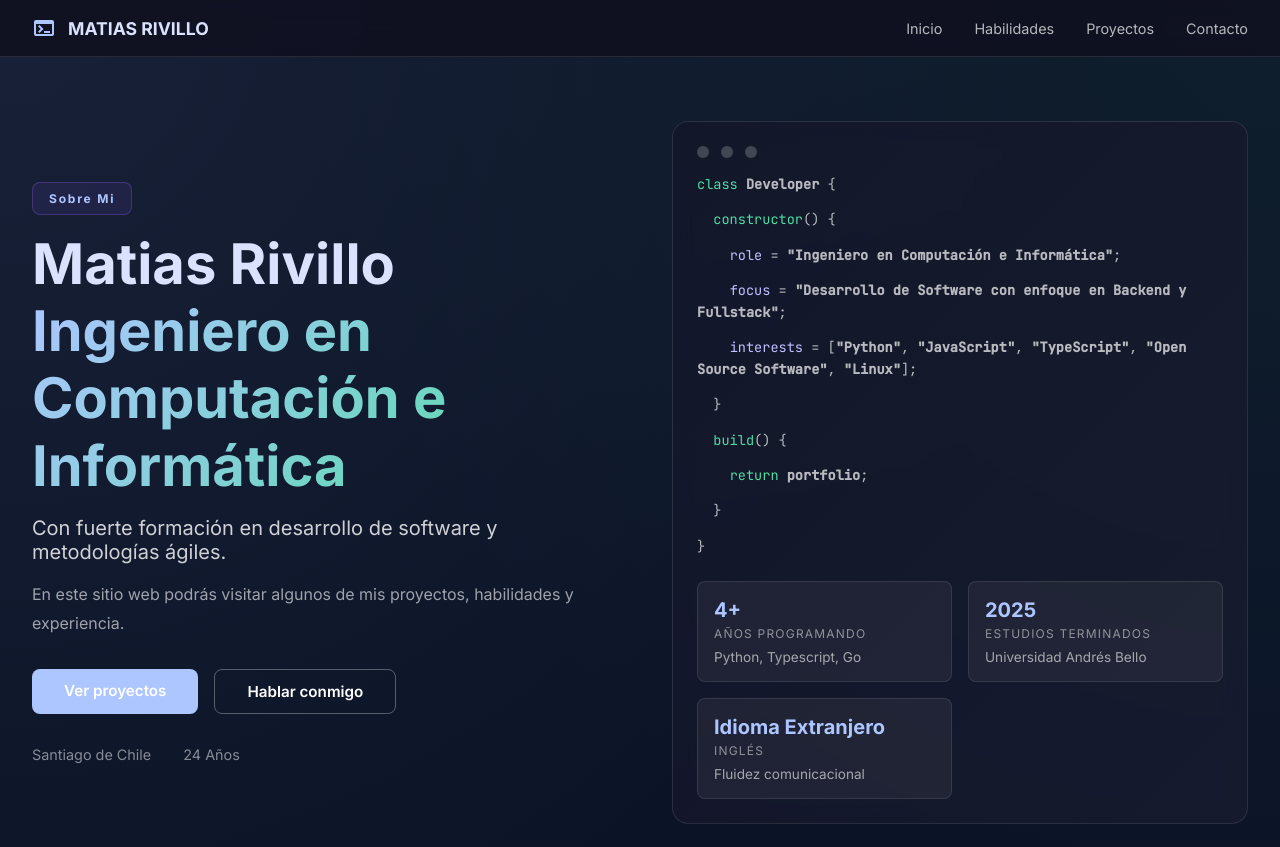
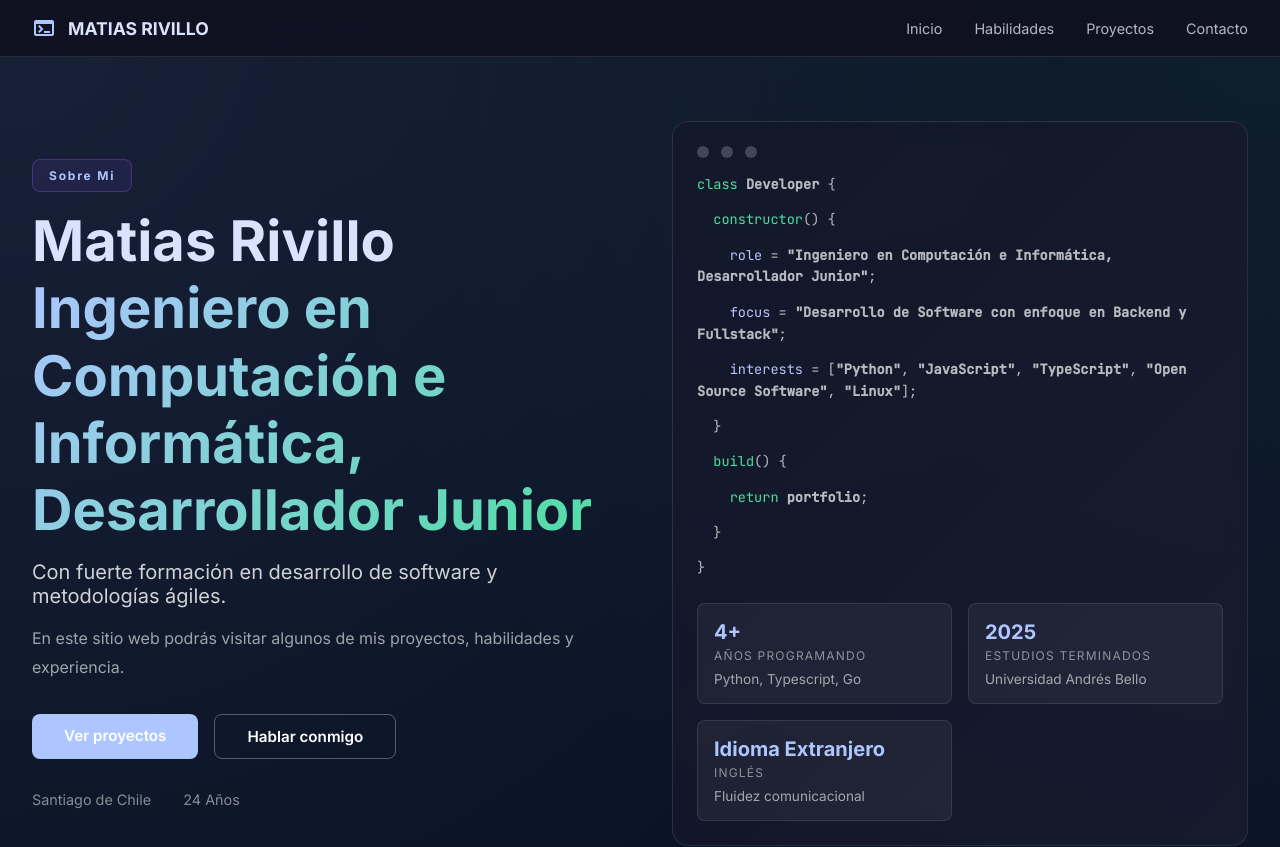
Before and after one commit to MRivSilv/portfolio, an Angular app: page / in a window 1280 px wide. Shown: the top 847 px of the page. Built offline with nearby package versions, Linux system fonts and the light colour scheme.

Commit message:
se agregan mensajes

```diff
--- a/src/app/core/portfolio/portfolio-content.model.ts
+++ b/src/app/core/portfolio/portfolio-content.model.ts
@@ -87,7 +87,7 @@ export const DEFAULT_PORTFOLIO_CONTENT: PortfolioContent = {
   brand: 'MATIAS RIVILLO',
   profile: {
     name: 'Matias Rivillo',
-    role: 'Ingeniero en Computación e Informática',
+    role: 'Ingeniero en Computación e Informática, Desarrollador Junior',
     headline: 'Con fuerte formación en desarrollo de software y metodologías ágiles.',
     bio:
       'En este sitio web podrás visitar algunos de mis proyectos, habilidades y experiencia.',
--- a/src/index.html
+++ b/src/index.html
@@ -2,7 +2,7 @@
 <html lang="en">
 <head>
   <meta charset="utf-8">
-  <title>MATIAS RIVILLO SILVA | Ingeniero en Computación e Informática</title>
+  <title>MATIAS RIVILLO SILVA | Ingeniero en Computación e Informática| Junior Developer</title>
   <base href="/">
   <meta name="viewport" content="width=device-width, initial-scale=1">
   <link rel="icon" type="image/x-icon" href="favicon.ico">
```
